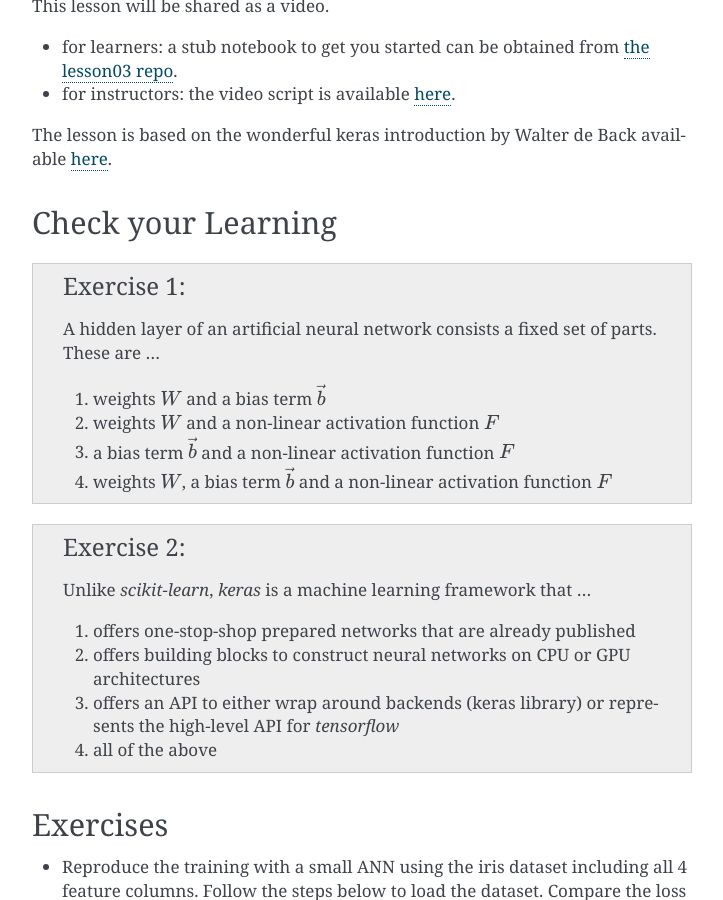
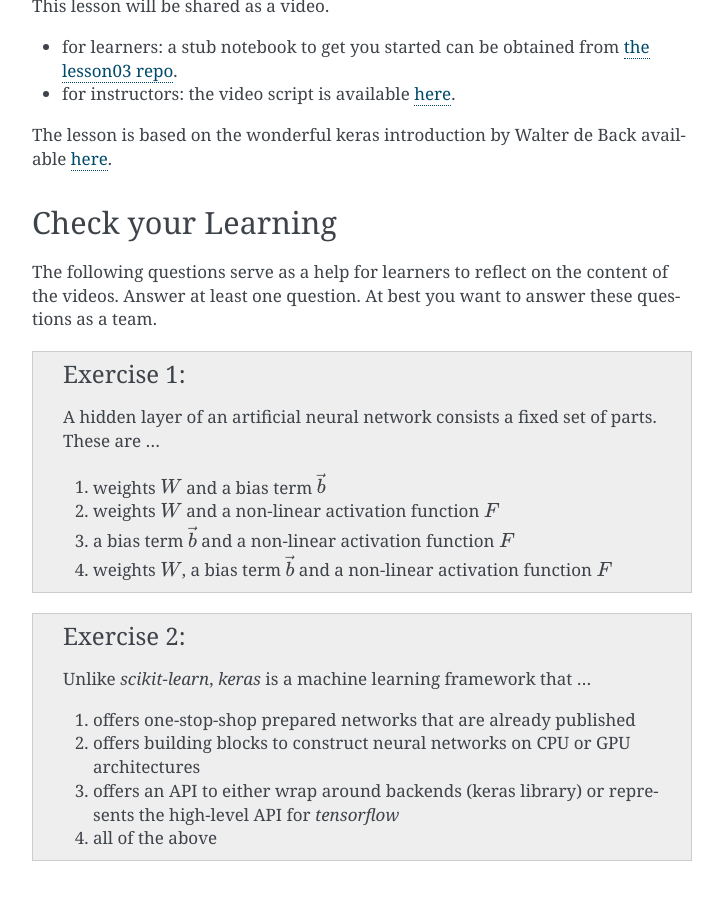
Before and after one commit to deeplearning540/deeplearning540.github.io, a Sphinx documentation site: the page built from source/lesson05/content.rst, in a window 1280 px wide and 900 px high, scrolled down 581 px. Shown: the whole window, without its empty margins (388-1111 px from the left). Built offline with Sphinx 7.4.7, drawn with Linux system fonts in a browser that asks for light colours.

Commit message:
add disclaimer clause

```diff
--- a/source/lesson05/content.rst
+++ b/source/lesson05/content.rst
@@ -25,6 +25,8 @@
 
 Check your Learning
 ===================
+
+The following questions serve as a help for learners to reflect on the content of the videos. Answer at least one question. At best you want to answer these questions as a team.
 
 .. admonition:: Exercise 1
 
```
